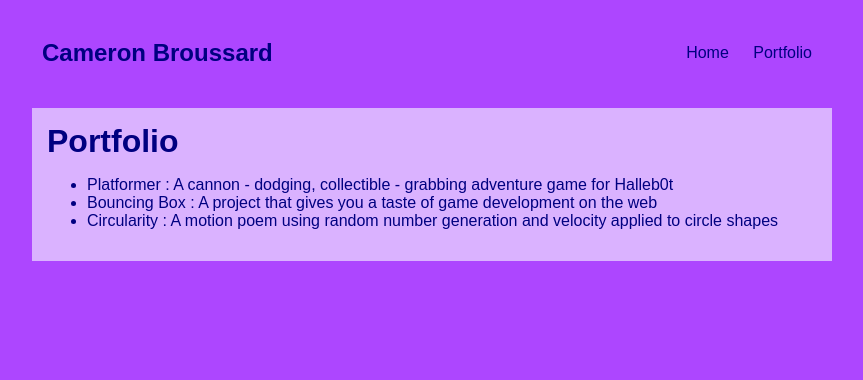
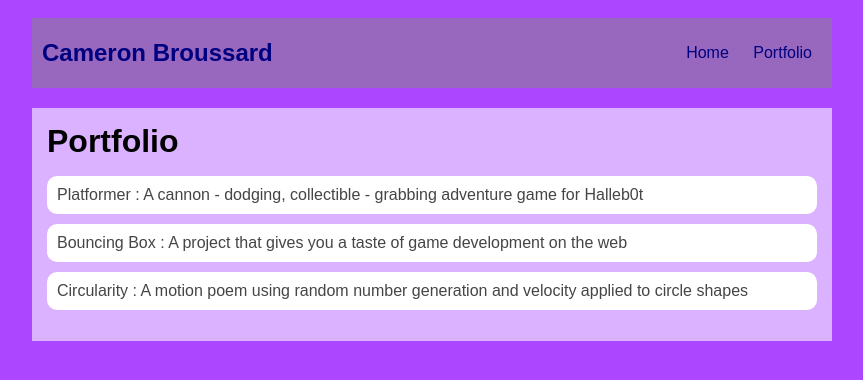
Before and after one commit to CameronBroussard8129885/CameronBroussard8129885.github.io, a plain HTML site: page portfolio.html in a window 1280 px wide. Shown: the whole page, without its empty margins (208-1071 px from the left). Drawn offline with Linux system fonts and the light colour scheme.

Commit message:
portfolio css

```diff
--- a/style.css
+++ b/style.css
@@ -12,7 +12,7 @@
 
    /* navigation menu */
    nav {
-       background: ___________________;
+       background: #9768BD;
       margin: 0 auto;
      margin-bottom: 20px;
        display: flex;
@@ -63,3 +63,28 @@
    h2, h3 {
        margin: 0px;
    }
+/* portfolio styles */
+         .content h1 {
+             color: black;
+         }
+
+         #portfolio {
+             list-style-type: none;
+             padding-left: 0;
+         }
+
+         #portfolio li {
+             background: #fff;
+             padding: 10px;
+             border-radius: 10px;
+             margin-bottom: 10px;
+         }
+
+         #portfolio li:hover {
+             background: #eee;
+         }
+
+         #portfolio a {
+             text-decoration: none;
+             color: #454545;
+         }
```
